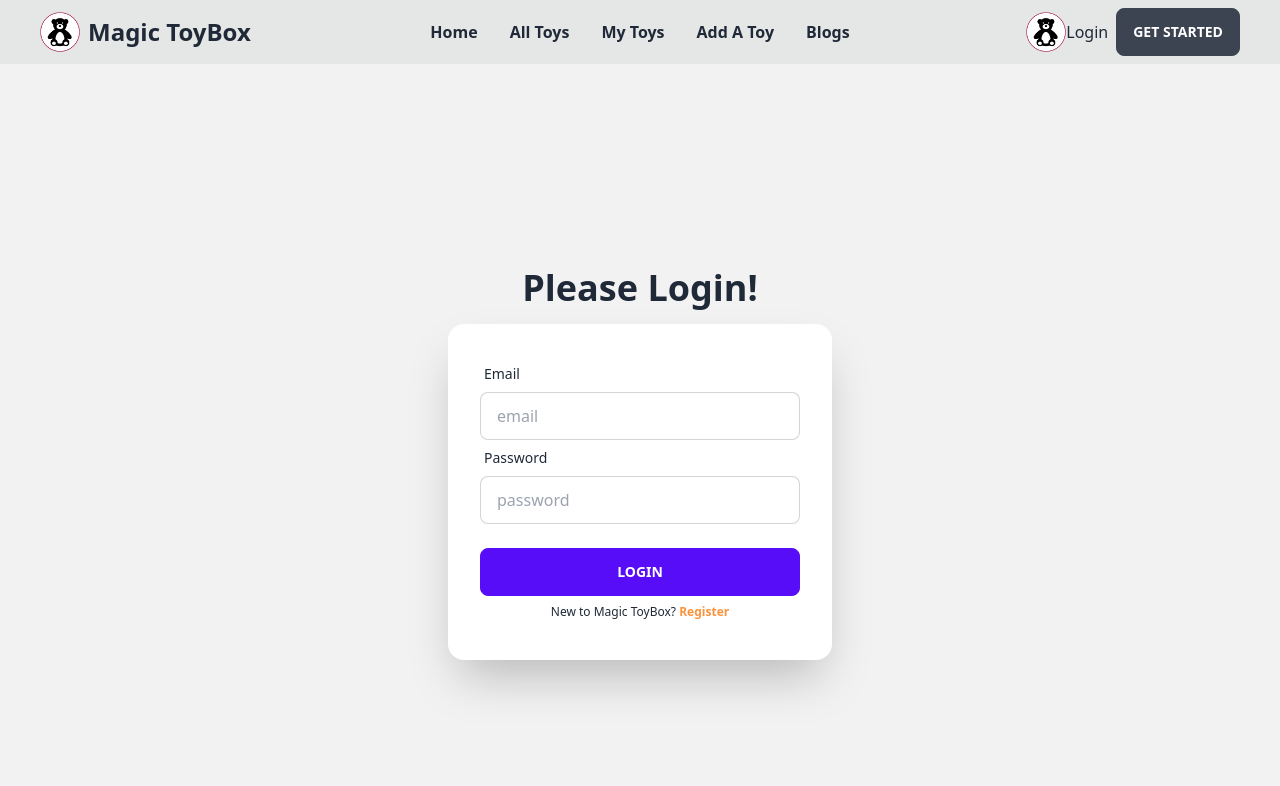
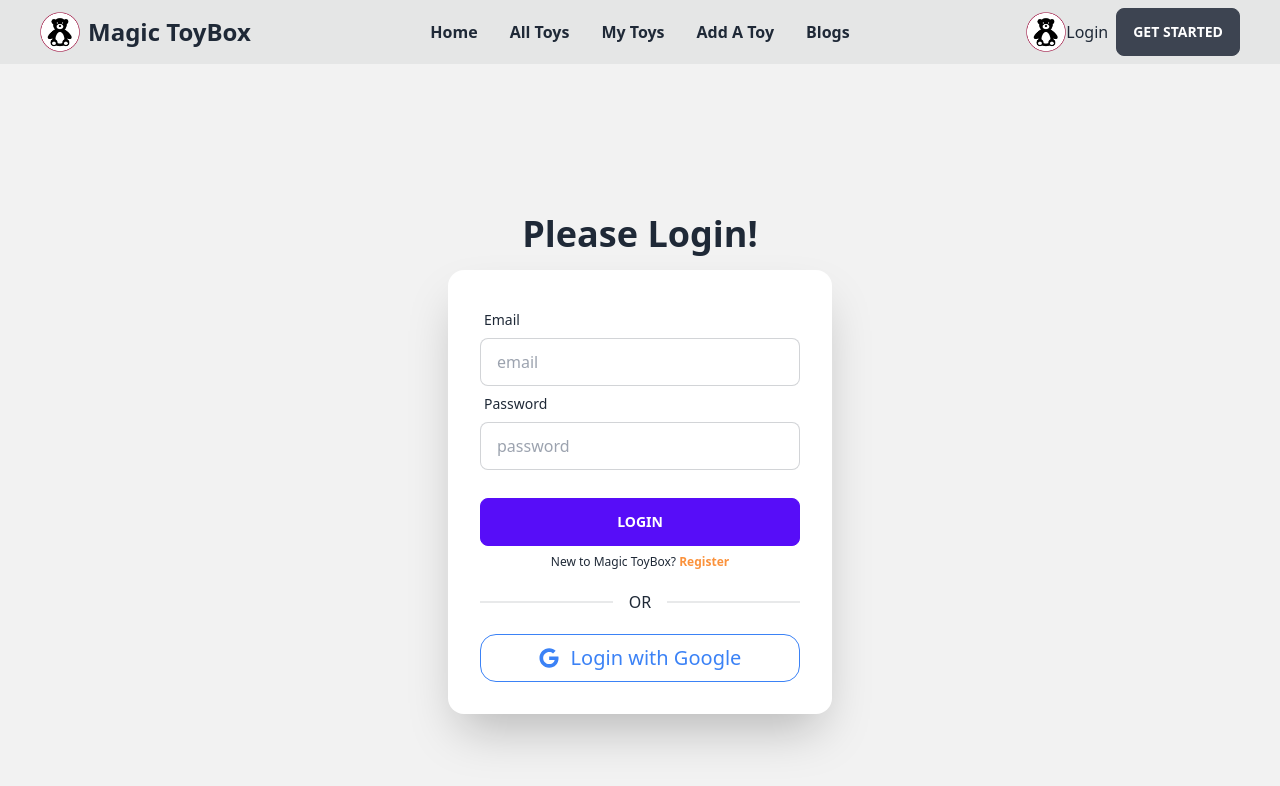
Before and after one commit to faridul22/magic-toy-box-client, a React (Vite) app: page /login in a window 1280 px wide. Shown: the top 786 px of the page. Built offline with nearby package versions, Linux system fonts and the light colour scheme; no server answers.

Commit message:
login route functionality done

```diff
--- a/src/pages/Login/Login.jsx
+++ b/src/pages/Login/Login.jsx
@@ -1,8 +1,45 @@
+import { useContext } from "react";
+import { FaGoogle } from "react-icons/fa";
 import { Link } from "react-router-dom";
+import { AuthContext } from "../../providers/AuthProvider";
 
 
 const Login = () => {
+    const { errorMessage, setErrorMessage, signIn, loginWithGoogle } = useContext(AuthContext);
 
+    const handleSingIn = event => {
+        event.preventDefault();
+        const form = event.target;
+        const email = form.email.value;
+        const password = form.password.value;
+        console.log(email, password)
+
+
+        signIn(email, password)
+            .then(result => {
+                const logged = result.user;
+                console.log(logged)
+                setErrorMessage("")
+            })
+            .catch(error => {
+                setErrorMessage('Email and password does not match')
+                console.log(error)
+            })
+    }
+
+
+    const handleGoogleLogin = () => {
+        loginWithGoogle()
+            .then(result => {
+                const loggedUser = result.user;
+                console.log(loggedUser)
+                setErrorMessage("")
+            })
+            .catch(error => {
+                console.log(error)
+                setErrorMessage("Google login action failed")
+            })
+    }
     return (
         <div>
             <div className="hero min-h-screen bg-base-200">
@@ -12,19 +49,21 @@ const Login = () => {
                     </div>
                     <div className="card flex-shrink-0 w-full max-w-sm shadow-2xl bg-base-100">
                         <div className="card-body">
-                            <form >
+                            <form onSubmit={handleSingIn}>
                                 <div className="form-control">
                                     <label className="label">
                                         <span className="label-text">Email</span>
                                     </label>
-                                    <input type="text" placeholder="email" className="input input-bordered" />
+                                    <input required type="email" name="email" placeholder="email" className="input input-bordered" />
                                 </div>
                                 <div className="form-control">
                                     <label className="label">
                                         <span className="label-text">Password</span>
                                     </label>
-                                    <input type="text" placeholder="password" className="input input-bordered" />
-
+                                    <input required type="password" name="password" placeholder="password" className="input input-bordered" />
+                                </div>
+                                <div className="text-center mt-1 text-red-500 form-control">
+                                    <span>{errorMessage}</span>
                                 </div>
                                 <div className="form-control mt-6">
                                     <button className="btn btn-primary">Login</button>
@@ -32,7 +71,11 @@ const Login = () => {
                                 <label className="label">
                                     <p className="label-text-alt text-center">New to Magic ToyBox? <Link className="link link-hover text-orange-400 font-bold" to='/register'>Register</Link></p>
                                 </label>
+                                <div className="divider">OR</div>
                             </form>
+                            <div className="flex items-center text-xl border border-blue-500 text-blue-500 justify-center h-12  rounded-box">
+                                <FaGoogle /> <button onClick={handleGoogleLogin}><span className="ml-3"> Login with Google</span></button>
+                            </div>
                         </div>
                     </div>
                 </div>
--- a/src/pages/Register/Register.jsx
+++ b/src/pages/Register/Register.jsx
@@ -25,9 +25,10 @@ const Register = () => {
                     .then(result => { })
                     .catch(error => { })
                 console.log(createdUser)
+                setErrorMessage("")
             })
             .catch(error => {
-                setErrorMessage('Your password must be 6 catchers')
+                setErrorMessage('Your password must be 6 characters')
                 console.log(error)
             })
     }
@@ -38,9 +39,11 @@ const Register = () => {
             .then(result => {
                 const loggedUser = result.user;
                 console.log(loggedUser)
+                setErrorMessage("")
             })
             .catch(error => {
                 console.log(error)
+                setErrorMessage("Google login action failed")
             })
     }
     return (
@@ -57,30 +60,30 @@ const Register = () => {
                                     <label className="label">
                                         <span className="label-text">Name</span>
                                     </label>
-                                    <input type="text" name="name" placeholder="Name" className="input input-bordered" />
+                                    <input required type="text" name="name" placeholder="Name" className="input input-bordered" />
                                 </div>
                                 <div className="form-control">
                                     <label className="label">
                                         <span className="label-text">Photo Url</span>
                                     </label>
-                                    <input type="text" name="photo" placeholder="Photo url" className="input input-bordered" />
+                                    <input required type="text" name="photo" placeholder="Photo url" className="input input-bordered" />
                                 </div>
                                 <div className="form-control">
                                     <label className="label">
                                         <span className="label-text">Email</span>
                                     </label>
-                                    <input type="email" name="email" placeholder="email" className="input input-bordered" />
+                                    <input required type="email" name="email" placeholder="email" className="input input-bordered" />
                                 </div>
                                 <div className="form-control">
                                     <label className="label">
                                         <span className="label-text">Password</span>
                                     </label>
-                                    <input type="password" name="password" placeholder="password" className="input input-bordered" />
+                                    <input required type="password" name="password" placeholder="password" className="input input-bordered" />
                                 </div>
-                                <div className="text-center mt-2 text-red-500 form-control">
+                                <div className="text-center mt-1 text-red-500 form-control">
                                     <span>{errorMessage}</span>
                                 </div>
-                                <div className="form-control mt-2">
+                                <div className="form-control mt-4">
                                     <button className="btn normal-case btn-primary">Register</button>
                                 </div>
 
--- a/src/providers/AuthProvider.jsx
+++ b/src/providers/AuthProvider.jsx
@@ -9,7 +9,7 @@ const googleProvider = new GoogleAuthProvider();
 
 const AuthProvider = ({ children }) => {
     const [user, setUser] = useState(null);
-    const [errorMessage, setErrorMessage] = useState(null);
+    const [errorMessage, setErrorMessage] = useState("");
     const [loading, setLoading] = useState(true)
     // console.log(user)
 
```
